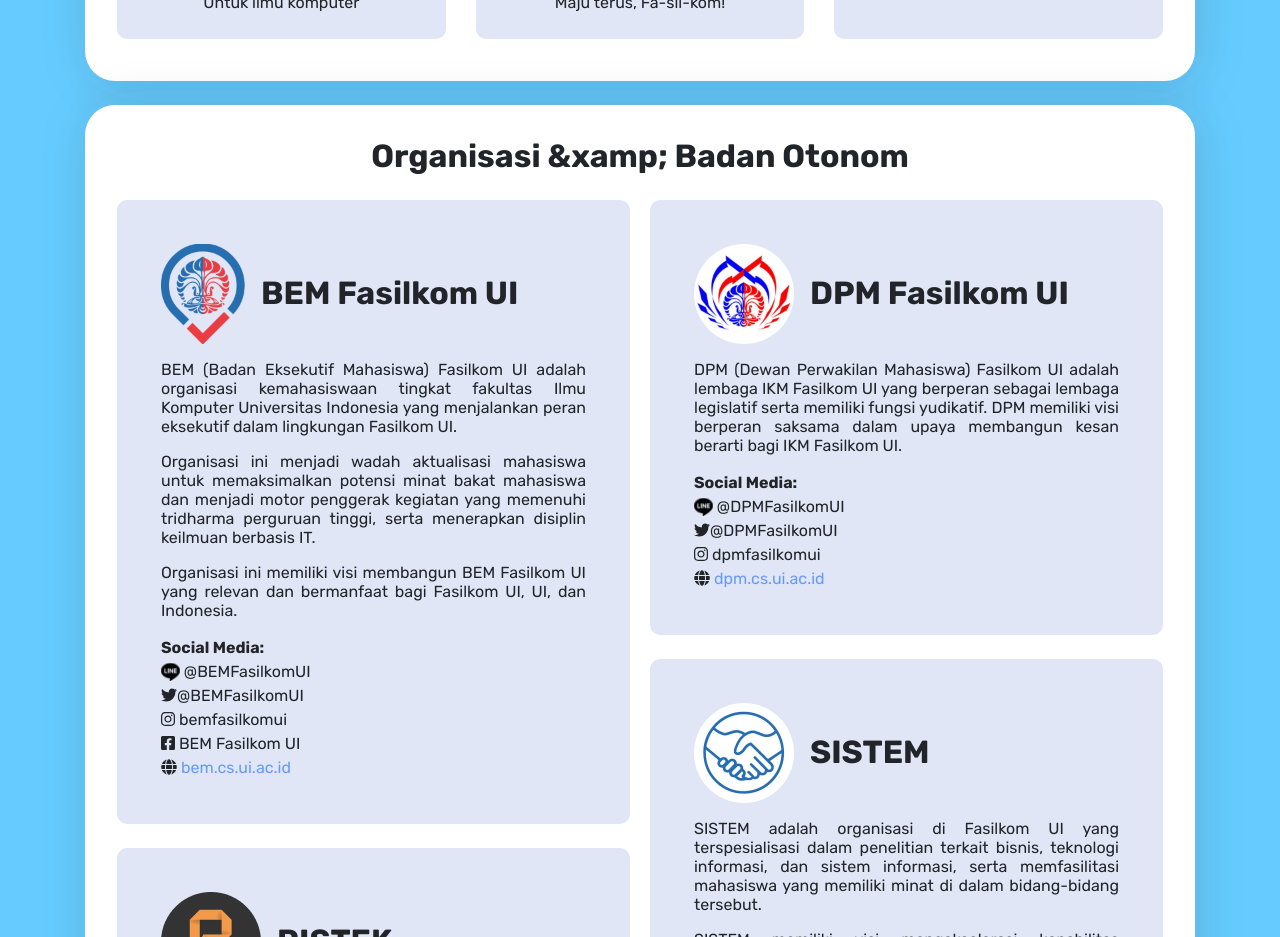
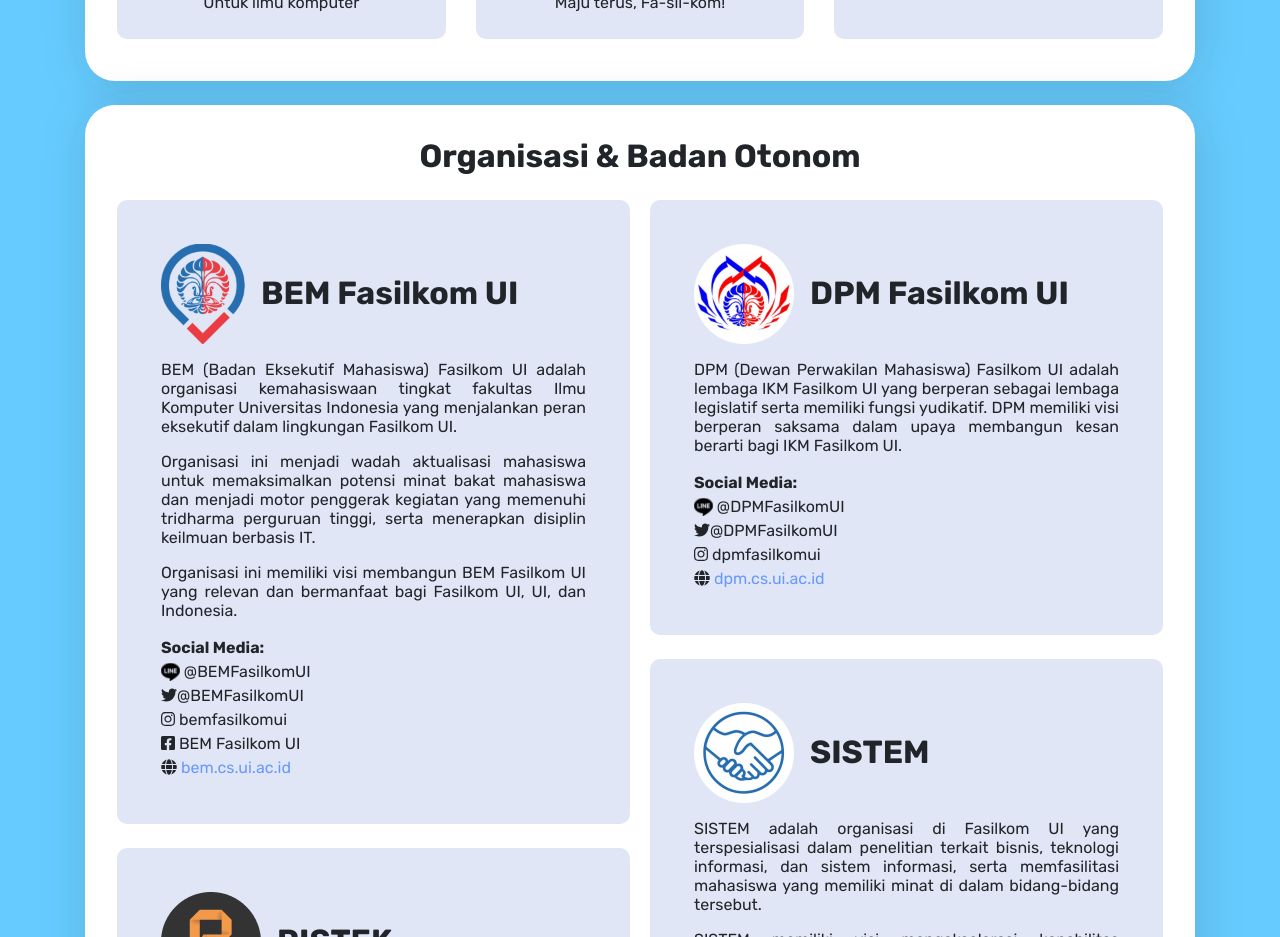
Before and after one commit to bisnaisu/IMaba, a React (Create React App) app: page /fasilkom in a window 1280 px wide. Shown: the part 4600-5537 px from the top of the page. Built offline with nearby package versions, Linux system fonts and the light colour scheme.

Commit message:
fixed ampersand symbol

```diff
--- a/src/components/infoPacil/badanOtonom.js
+++ b/src/components/infoPacil/badanOtonom.js
@@ -9,7 +9,7 @@
     const bo = data.bo
     return (
         <Card id="badanOtonom" className="mb-4">
-            <h2 className="text-center">Organisasi &xamp; Badan Otonom</h2>
+            <h2 className="text-center">Organisasi &amp; Badan Otonom</h2>
             <CardColumns>
                 { bo.map( item => (
                     <Card key={item.name} className="subcard">
--- a/src/data/kampus-kost.json
+++ b/src/data/kampus-kost.json
@@ -40,7 +40,7 @@
     "biaya": [
         {
             "title": "Kost",
-            "desc": "Uang bulanan untuk kamar kost, biaya listrik (kalau kostanmu dibayar terpisah), dan biaya laundry kalau kamu nggak ada mesin cuci atau ngga mau nyuci sendiri."
+            "desc": "Uang bulanan untuk kamar kost, biaya listrik (kalau kostanmu dibayar terpisah), dan biaya laundry kalau kamu nggak ada mesin cuci atau nggak mau nyuci sendiri."
         },
         {
             "title": "Makan",
@@ -52,7 +52,7 @@
         },
         {
             "title": "Kebutuhan Kuliah",
-            "desc": "Kertas binder, alat tulis, ongkos fotokopi dan print, buku teks (ini bisa dihemat dengan meminjam di perpustakaan, dan biaya kuota atau wifi untuk saat kamu berkegiatan di luar kampus."
+            "desc": "Kertas binder, alat tulis, ongkos fotokopi dan print, buku teks (ini bisa dihemat dengan meminjam di perpustakaan), dan biaya kuota atau wifi untuk saat kamu berkegiatan di luar kampus."
         },
         {
             "title": "Kebutuhan Pribadi",
```
